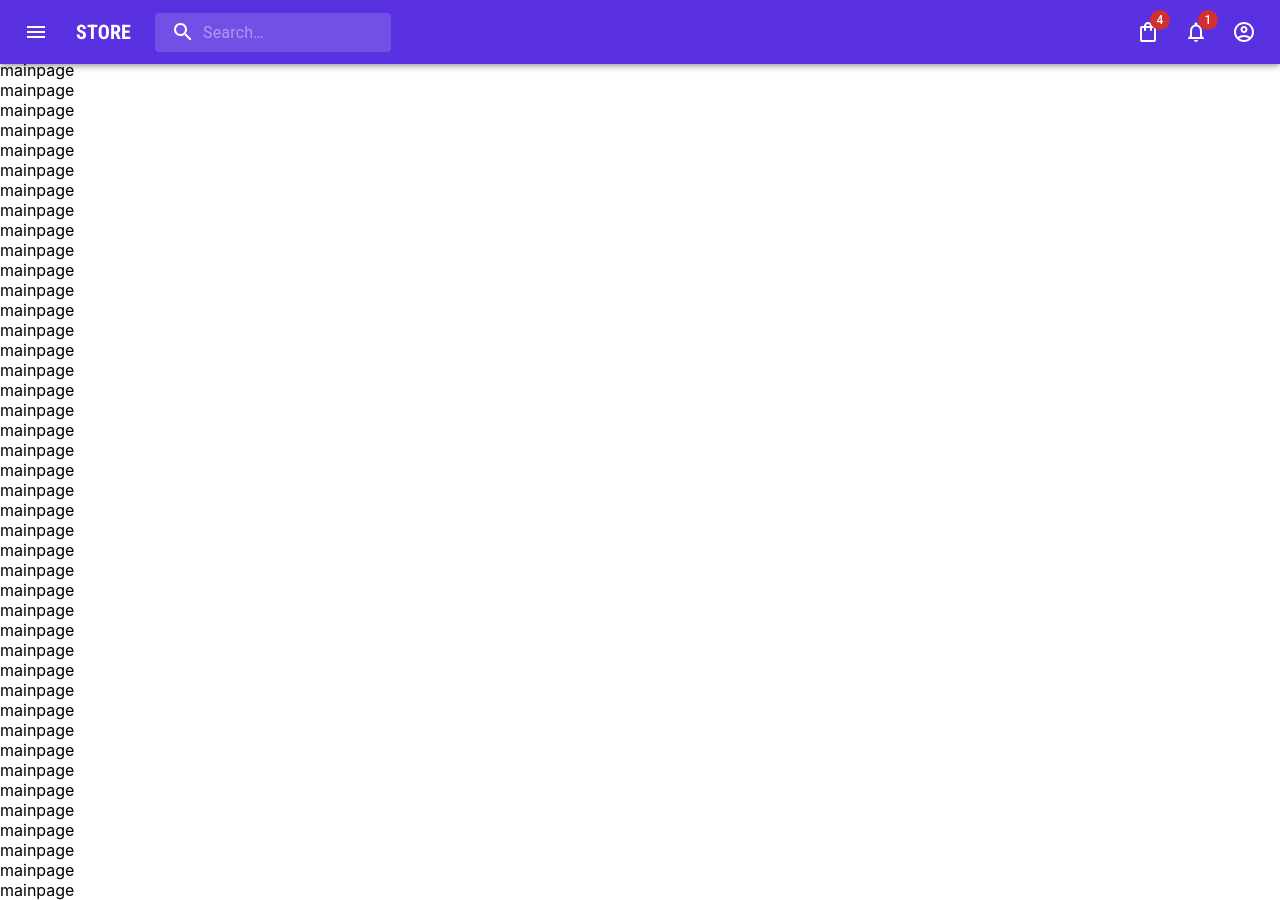
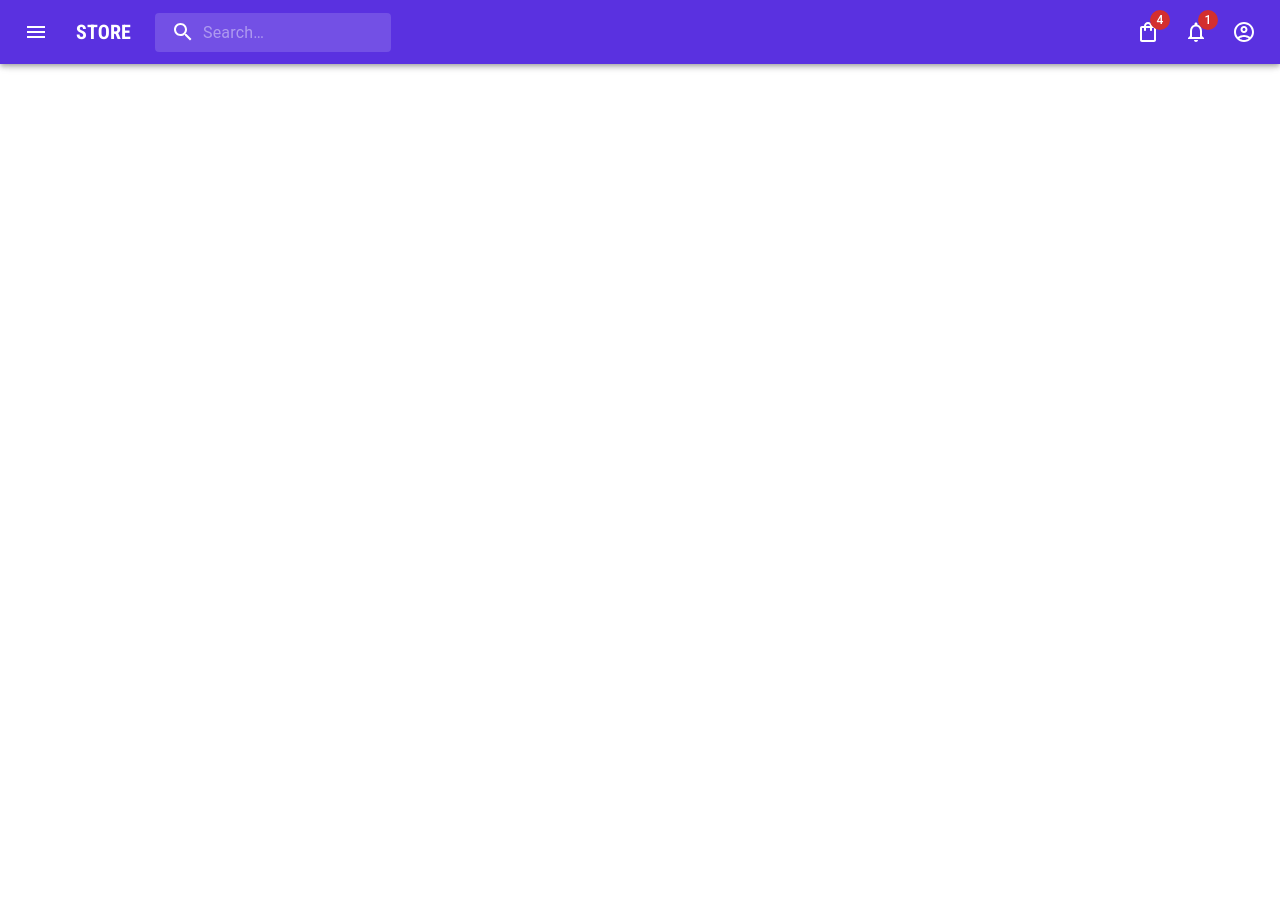
Before and after one commit to plntry/store-react-ts, a React (Create React App) app: page / in a window 1280 px wide. After the commit the page ends 800 px from the top, so only its background shows below. Built offline with nearby package versions, Linux system fonts and the light colour scheme.

Commit message:
added axios

```diff
--- a/package.json
+++ b/package.json
@@ -15,6 +15,7 @@
     "@types/node": "^16.18.11",
     "@types/react": "^18.0.26",
     "@types/react-dom": "^18.0.10",
+    "axios": "^1.2.2",
     "react": "^18.2.0",
     "react-dom": "^18.2.0",
     "react-router-dom": "^6.6.1",
--- a/src/components/pages/Mainpage/index.tsx
+++ b/src/components/pages/Mainpage/index.tsx
@@ -4,51 +4,6 @@ const Mainpage: React.FC = () => {
   return (
       <>
         <Header />
-        <>mainpage</>
-        <div>mainpage</div>
-        <div>mainpage</div>
-        <div>mainpage</div>
-        <div>mainpage</div>
-        <div>mainpage</div>
-        <div>mainpage</div>
-        <div>mainpage</div>
-        <div>mainpage</div>
-        <div>mainpage</div>
-        <div>mainpage</div>
-        <div>mainpage</div>
-        <div>mainpage</div>
-        <div>mainpage</div>
-        <div>mainpage</div>
-        <div>mainpage</div>
-        <div>mainpage</div>
-        <div>mainpage</div>
-        <div>mainpage</div>
-        <div>mainpage</div>
-        <div>mainpage</div>
-        <div>mainpage</div>
-        <div>mainpage</div>
-        <div>mainpage</div>
-        <div>mainpage</div>
-        <div>mainpage</div>
-        <div>mainpage</div>
-        <div>mainpage</div>
-        <div>mainpage</div>
-        <div>mainpage</div>
-        <div>mainpage</div>
-        <div>mainpage</div>
-        <div>mainpage</div>
-        <div>mainpage</div>
-        <div>mainpage</div>
-        <div>mainpage</div>
-        <div>mainpage</div>
-        <div>mainpage</div>
-        <div>mainpage</div>
-        <div>mainpage</div>
-        <div>mainpage</div>
-        <div>mainpage</div>
-        <div>mainpage</div>
-        <div>mainpage</div>
-        <div>mainpage</div>
       </>
   )
 }
```
Also changed, not shown: 1 other file (tests, documents, lock files or other folders).
